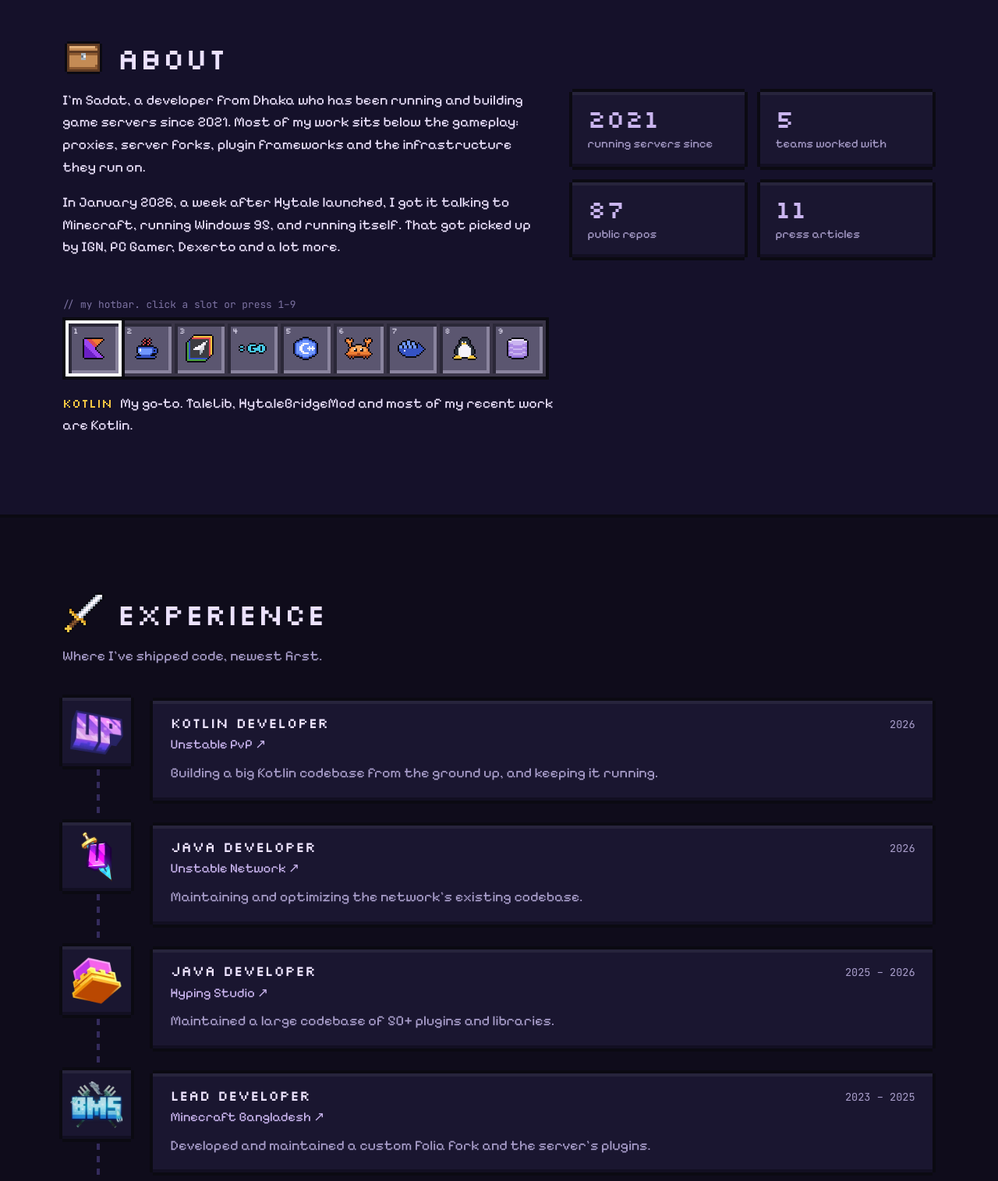
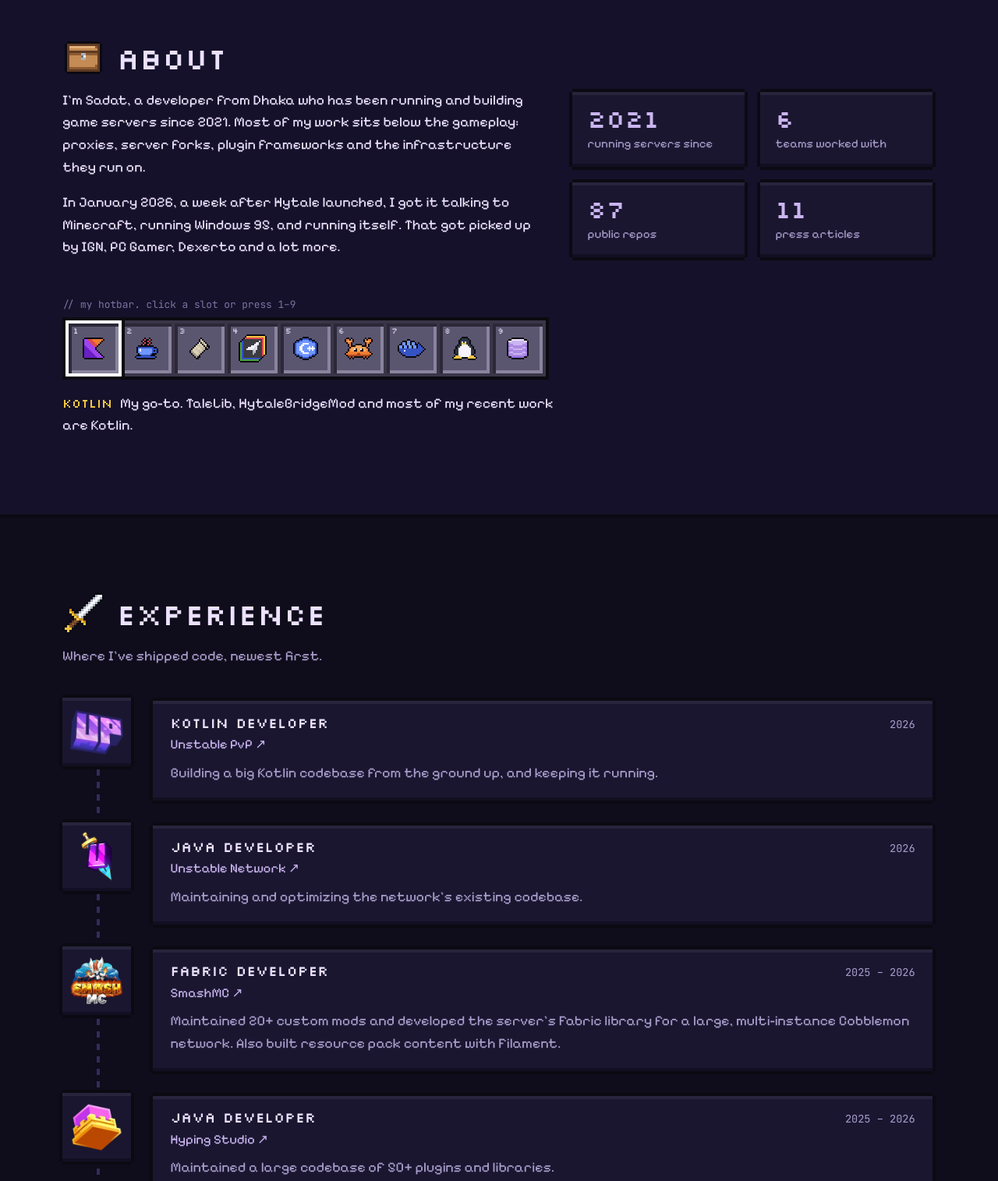
Before and after one commit to ssquadteam/ssquadteam.github.io, an Astro site: page / in a window 1280 px wide. Shown: the part 720-2235 px from the top of the page at 78% size. Built offline with nearby package versions, Linux system fonts and the light colour scheme; Astro itself is replaced by a stand-in of ours; no server answers.

Commit message:
add smashmc, swap go for fabric

```diff
--- a/src/data.ts
+++ b/src/data.ts
@@ -11,8 +11,8 @@ export const profile = {
 export const hotbar = [
   { icon: "kotlin", name: "Kotlin", note: "My go-to. TaleLib, HytaleBridgeMod and most of my recent work are Kotlin." },
   { icon: "java", name: "Java", note: "Plugins, Folia/Paper forks, Velocity proxies. 50+ plugin codebase at Hyping." },
+  { icon: "fabric", name: "Fabric", note: "Server-side mods and a shared library for a large multi-instance Cobblemon network." },
   { icon: "plane", name: "Paper / Folia", note: "Server internals: patching Folia forks, regionised threading, Bukkit compat." },
-  { icon: "go", name: "Go", note: "CLI tools and infra services, including a fork of Pterodactyl's Wings daemon." },
   { icon: "cpp", name: "C / C++", note: "Native code for the performance-critical parts the JVM can't reach." },
   { icon: "rust", name: "Rust", note: "Built a Cobblemon addon that calls a Rust battle bot over JNI for smarter, more advanced bot decisions." },
   { icon: "docker", name: "Docker / K8s", note: "Horizontally scaled, on-demand game servers on Kubernetes since 2021." },
@@ -48,6 +48,16 @@ export const jobs: Job[] = [
     pixelLogo: true,
     from: "2026",
     summary: "Maintaining and optimizing the network's existing codebase.",
+  },
+  {
+    role: "Fabric Developer",
+    org: "SmashMC",
+    url: "https://www.smashmc.co/",
+    logo: "/logos/smashmc.webp",
+    from: "2025",
+    to: "2026",
+    summary:
+      "Maintained 20+ custom mods and developed the server's Fabric library for a large, multi-instance Cobblemon network. Also built resource pack content with Filament.",
   },
   {
     role: "Java Developer",
--- a/src/icons.json
+++ b/src/icons.json
@@ -27,13 +27,13 @@
 18,
 12
 ],
+"fabric": [
+13,
+14
+],
 "film": [
 16,
 13
-],
-"go": [
-18,
-7
 ],
 "java": [
 15,
--- a/src/pages/index.astro
+++ b/src/pages/index.astro
@@ -117,7 +117,7 @@ const description =
             </div>
             <div class="stats" data-reveal>
               <div class="stat pixel"><b>2021</b><span>running servers since</span></div>
-              <div class="stat pixel"><b>5</b><span>teams worked with</span></div>
+              <div class="stat pixel"><b>{jobs.length}</b><span>teams worked with</span></div>
               <div class="stat pixel"><b>{repoCount}</b><span>public repos</span></div>
               <div class="stat pixel"><b>{articles.length}</b><span>press articles</span></div>
             </div>
```
Also changed, not shown: public/icons/fabric.png (added), public/icons/go.png (deleted), public/logos/smashmc.webp (added).
